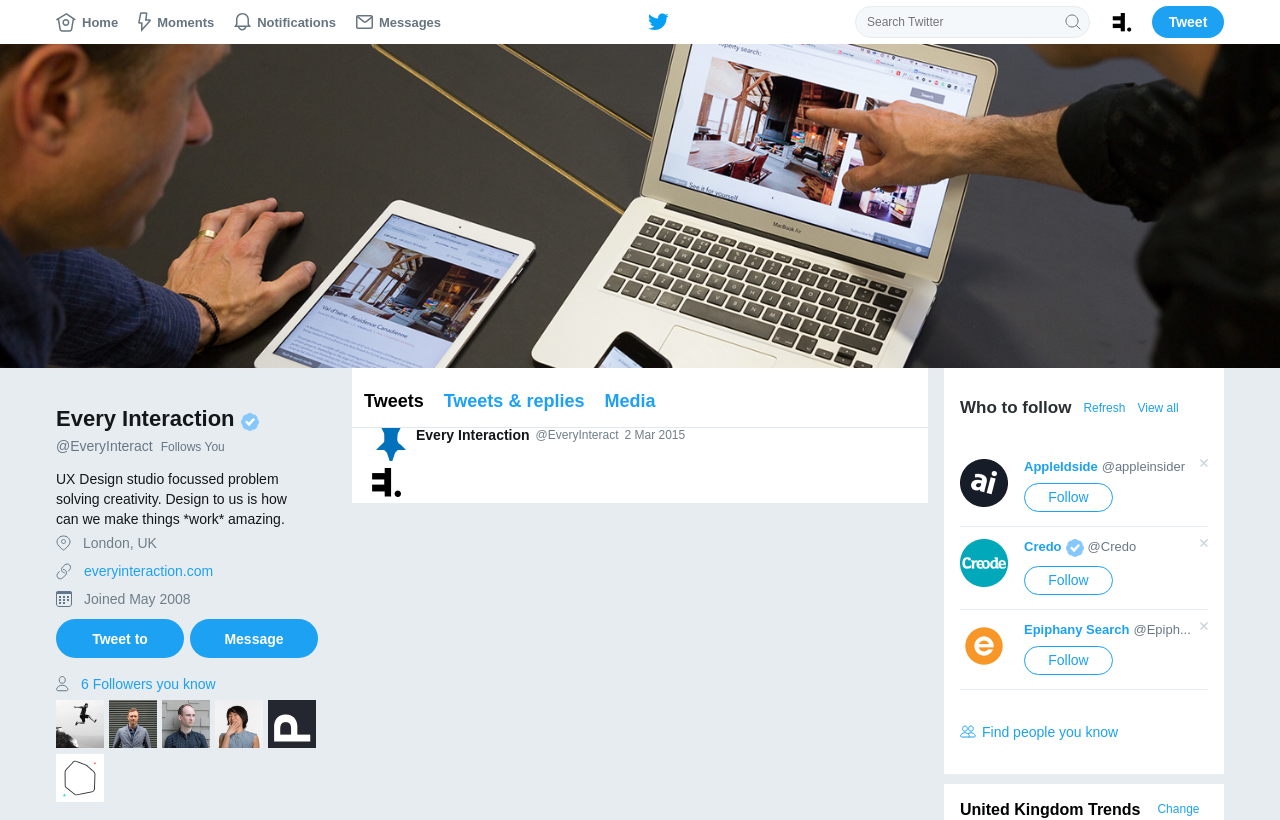
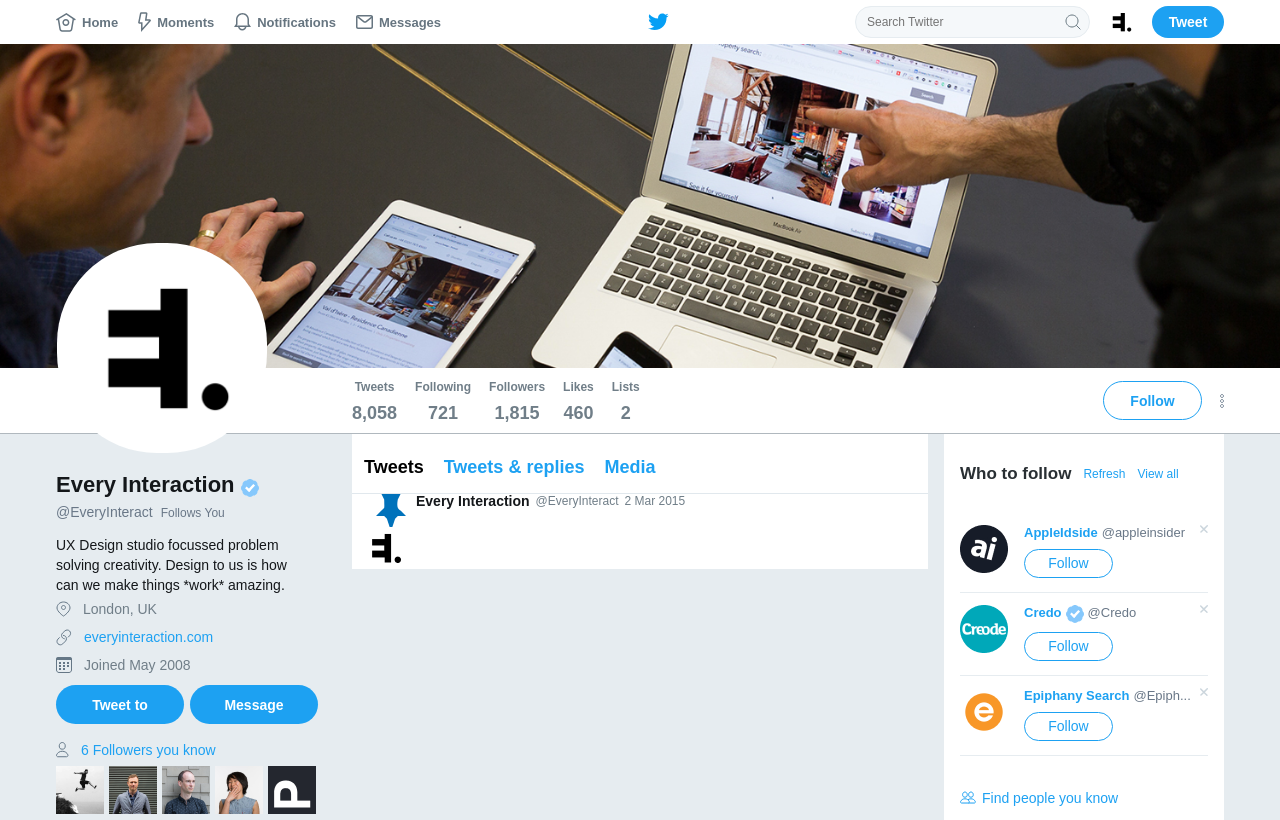
Before and after one commit to qsok3d/twitter-demo-frontend, a React (Create React App) app: page / in a window 1280 px wide. Shown: the top 820 px of the page. Built offline with nearby package versions, Linux system fonts and the light colour scheme.

Commit message:
add twitter bar with stats

```diff
--- /dev/null
+++ b/src/ProfilePage/TwitterBar/Button/index.js
@@ -0,0 +1,36 @@
+import React from "react";
+import styled from "styled-components";
+import more from "./more.svg";
+
+const Wrap = styled.div`
+  display: flex;
+  align-items: center;
+  justify-content: flex-end;
+  padding-top: 4px;
+`;
+
+const Follow = styled.button`
+  width: 99px;
+  height: 39px;
+  border: 1px solid #1da1f2;
+  border-radius: 100px;
+  font-family: Helvetica Neue, "Lato", Helvetica, Arial, , sans-serif;
+  font-size: 14px;
+  line-height: 16px;
+  font-weight: 600;
+  color: #1da1f2;
+  margin: 0;
+  background-color: #fff;
+  margin-right: 18px;
+`;
+
+const More = styled.img``;
+
+export default () => {
+  return (
+    <Wrap>
+      <Follow>Follow</Follow>
+      <More alt="pic" src={more} />
+    </Wrap>
+  );
+};
--- /dev/null
+++ b/src/ProfilePage/TwitterBar/Stats/index.js
@@ -0,0 +1,38 @@
+import React from "react";
+import styled from "styled-components";
+import Indicator from "./indicator";
+
+const Stats = styled.div`
+  display: flex;
+`;
+
+const indicator = [
+  {
+    text: "Tweets",
+    count: "8,058"
+  },
+  {
+    text: "Following",
+    count: "721"
+  },
+  {
+    text: "Followers",
+    count: "1,815"
+  },
+  {
+    text: "Likes",
+    count: "460"
+  },
+  {
+    text: "Lists",
+    count: "2"
+  }
+];
+
+export default () => {
+  return (
+    <Stats>
+      {indicator.map(indicator => <Indicator indicator={indicator} />)}
+    </Stats>
+  );
+};
--- /dev/null
+++ b/src/ProfilePage/TwitterBar/Stats/indicator.js
@@ -0,0 +1,38 @@
+import React from "react";
+import styled from "styled-components";
+
+const Indicator = styled.div`
+  display: flex;
+  flex-direction: column;
+  padding-right: 18px;
+  justify-content: center;
+  align-items: center;
+`;
+
+const Stat = styled.p`
+  font-family: Helvetica Neue, "Lato", Helvetica, Arial, , sans-serif;
+  font-size: 12px;
+  line-height: 20px;
+  font-weight: 600;
+  color: #707e88;
+  margin: 0;
+  padding-bottom: 6px;
+`;
+
+const Count = styled.span`
+  font-family: Helvetica Neue, "Lato", Helvetica, Arial, , sans-serif;
+  font-size: 18px;
+  line-height: 21px;
+  font-weight: 600;
+  color: #707e88;
+  margin: 0;
+`;
+
+export default props => {
+  return (
+    <Indicator>
+      <Stat>{props.indicator.text}</Stat>
+      <Count>{props.indicator.count}</Count>
+    </Indicator>
+  );
+};
--- /dev/null
+++ b/src/ProfilePage/TwitterBar/index.js
@@ -0,0 +1,51 @@
+import React from "react";
+import styled from "styled-components";
+import Stats from "./Stats";
+import Button from "./Button";
+import avatar from "./avatar.png";
+
+const TwitterBar = styled.div`
+  background-color: #ffffff;
+  border-bottom: 1px solid #b0b8be;
+  padding: 9px 0;
+  display: flex;
+`;
+
+const Wrap = styled.div`
+  position: relative;
+  border: 1px solid #fff;
+  border-radius: 100px;
+  background-color: #fff;
+`;
+
+const Avatar = styled.img`
+  width: 172px;
+  height: 172px;
+  position: absolute;
+  border-radius: 100px;
+  background-color: #fff;
+  padding: 19px;
+  top: -135px;
+`;
+
+export default () => {
+  return (
+    <TwitterBar>
+      <div className="container">
+        <div className="row">
+          <div className="col-xs-3">
+            <Wrap>
+              <Avatar alt="pic" src={avatar} />
+            </Wrap>
+          </div>
+          <div className="col-offset-3 col-xs-6">
+            <Stats />
+          </div>
+          <div className="col-offset-9 col-xs-3">
+            <Button />
+          </div>
+        </div>
+      </div>
+    </TwitterBar>
+  );
+};
--- a/src/ProfilePage/index.js
+++ b/src/ProfilePage/index.js
@@ -2,6 +2,7 @@
 import Header from "./Header";
 import image from "./image.png";
 import styled from "styled-components";
+import TwitterBar from "./TwitterBar";
 import ProfileInfo from "./ProfileInfo";
 import TweetList from "./TweetList";
 import Recommendation from "./Recommendation";
@@ -24,6 +25,7 @@
     <ProfilePage>
       <Header />
       <MainImage alt="main" src={image} />
+      <TwitterBar />
       <Profile>
         <div className="container">
           <div className="row">
```
Also changed, not shown: src/ProfilePage/TwitterBar/Button/more.svg (added), src/ProfilePage/TwitterBar/avatar.png (added).
